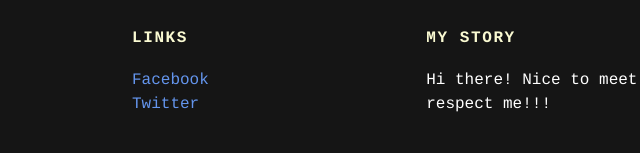
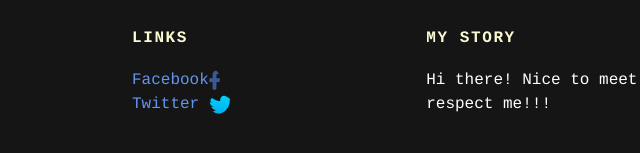
Before and after one commit to NOT-A-NOOB/NOT-A-NOOB.github.io, a plain HTML site: page about.html in a window 1280 px wide. Shown: the part 917-1070 px from the top of the page, 8-648 px from the left. Drawn offline with Linux system fonts and the light colour scheme.

Commit message:
Update about.html

```diff
--- a/about.html
+++ b/about.html
@@ -42,9 +42,9 @@
         <div class="collumn">
           <h4>LINKS</h4>
           <p>
-            <a href="https://www.facebook.com/lIlIlIIIlIIlllIIIII">Facebook</a>
+            <a href="https://www.facebook.com/lIlIlIIIlIIlllIIIII">Facebook<img src="facebook icon.png"></a>
             <br>
-            <a href="https://twitter.com/dophuc24895">Twitter</a>
+            <a href="https://twitter.com/dophuc24895">Twitter <img src="twitter icon.png"></a>
           </p>
         </div>
         <div class="collumn">
```
